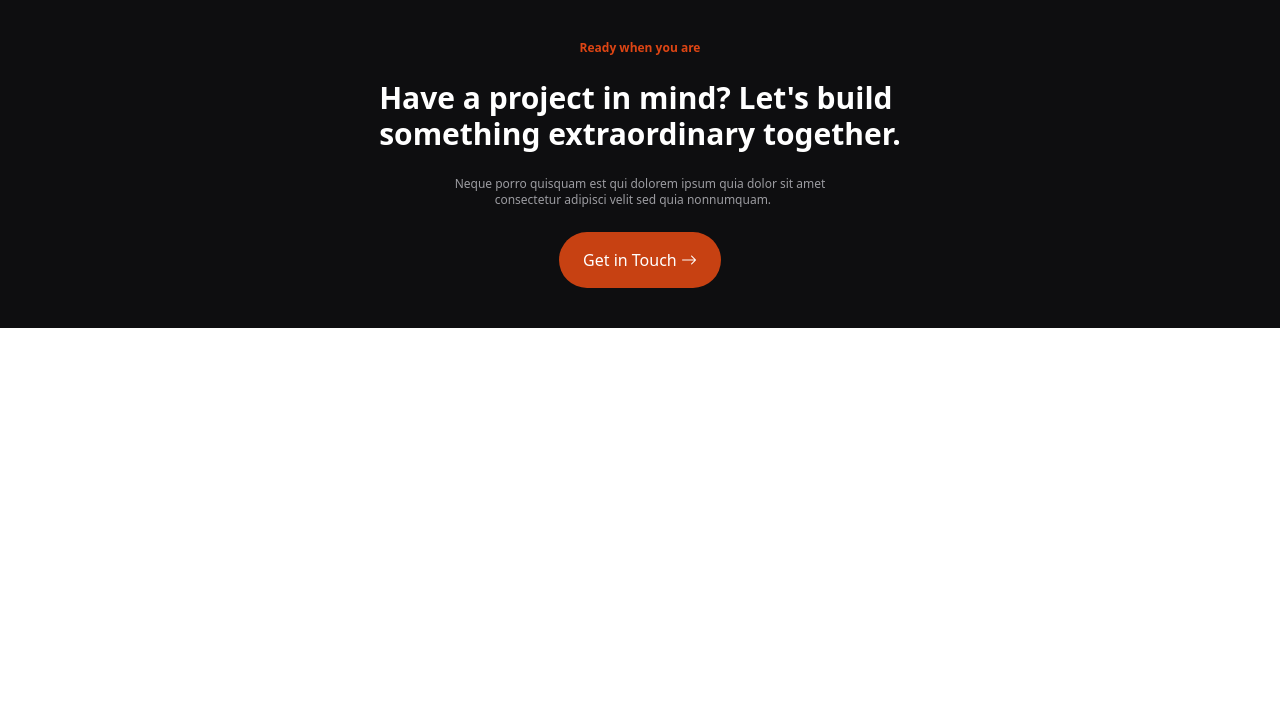
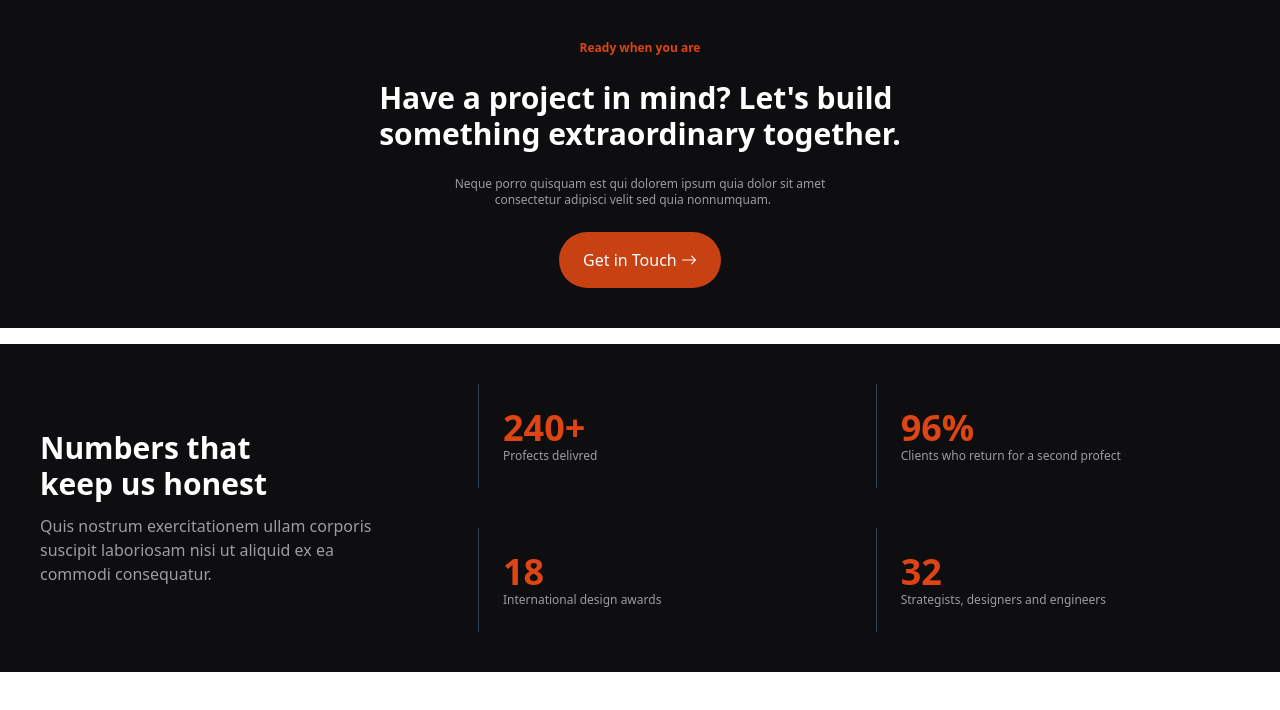
Before and after one commit to Samir-Belgassab/Samir-Belgssab, a website: page index.html in a window 1280 px wide. Drawn offline with nearby package versions, Linux system fonts and the light colour scheme.

Commit message:
Add images for section 6 and add section 7

```diff
--- a/index.html
+++ b/index.html
@@ -11,13 +11,45 @@
 <body>
 
      <!-- Section -5- -->
-    <section class="flex flex-col items-center gap-6 bg-[#0e0e10] py-10  ">
+
+     <section class="flex flex-col items-center gap-6 bg-[#0e0e10] py-10  ">
         <p class="text-[#dd4514] text-xs font-bold ">Ready when you are</p>
         <h2 class="text-3xl font-semibold text-white">Have a project in mind? Let's build <br> something extraordinary together.</h2>
         <p class="text-xs text-[#9c9ca1]  ">Neque porro quisquam est qui dolorem ipsum quia dolor sit amet <br> <span class="pl-10" >consectetur adipisci velit sed quia nonnumquam.</span></p>
         <button class="bg-[#c74112] text-white py-4 px-6 rounded-4xl hover:bg-[#c25b35]">Get in Touch <i class="bi bi-arrow-right"></i>  </button>
     </section>
 
+    <!-- Section -7- -->
+
+    <section class="flex  items-center bg-[#0e0e10] px-10 py-10 mt-4  ">
+        <div class="flex flex-col gap-3 w-[40%]">
+            <h2 class="text-white font-semibold text-3xl w-[80%] ">Numbers that keep us honest</h2>
+            <p class=" text-[#9c9ca1]">Quis nostrum exercitationem ullam corporis suscipit laboriosam nisi ut aliquid ex ea commodi consequatur.</p>
+        </div>
+       <div class="flex justify-around w-full">
+         <div class="flex flex-col  gap-10">
+            <div class=" border-l text-gray-700 p-6">
+                <h2 class="text-[#dd4514] font-bold text-4xl">240+</h2>
+            <p class="text-[#9c9ca1] text-xs"> Profects delivred</p>
+            </div>
+            <div class="border-l text-gray-700 p-6">
+                <h2 class="text-[#dd4514] font-bold text-4xl">18</h2>
+            <p class="text-[#9c9ca1] text-xs">International design awards</p>
+            </div>
+        </div>
+        <div class="flex flex-col gap-10">
+           <div class="border-l text-gray-700 p-6">
+             <h2 class="text-[#dd4514] font-bold text-4xl">96%</h2>
+            <p class="text-[#9c9ca1] text-xs">Clients who return for a second profect</p>
+           </div>
+           <div class="border-l text-gray-700 p-6">
+               <h2 class="text-[#dd4514] font-bold text-4xl">32</h2>
+               <p class="text-[#9c9ca1] text-xs">Strategists, designers and engineers</p>
+           </div>
+        </div>
+       </div>
+    </section>
+
     <script src="https://cdn.jsdelivr.net/npm/@tailwindcss/browser@4"></script>
 </body>
 </html>
```
Also changed, not shown: public/css/output.css, public/images/book.png (added), public/images/chair.png (added), public/images/note.png (added), public/images/panier.png (added), public/images/pink-items.png (added), public/images/vase.png (added).
